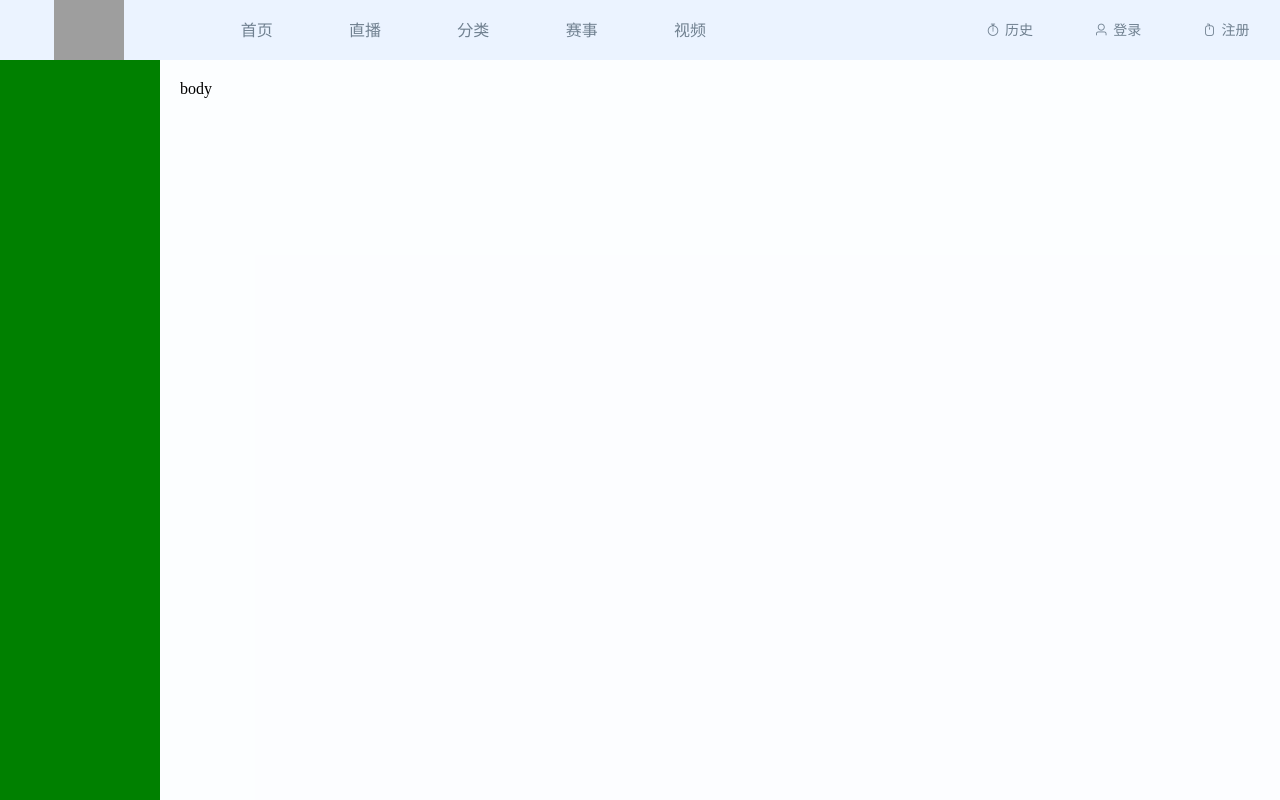
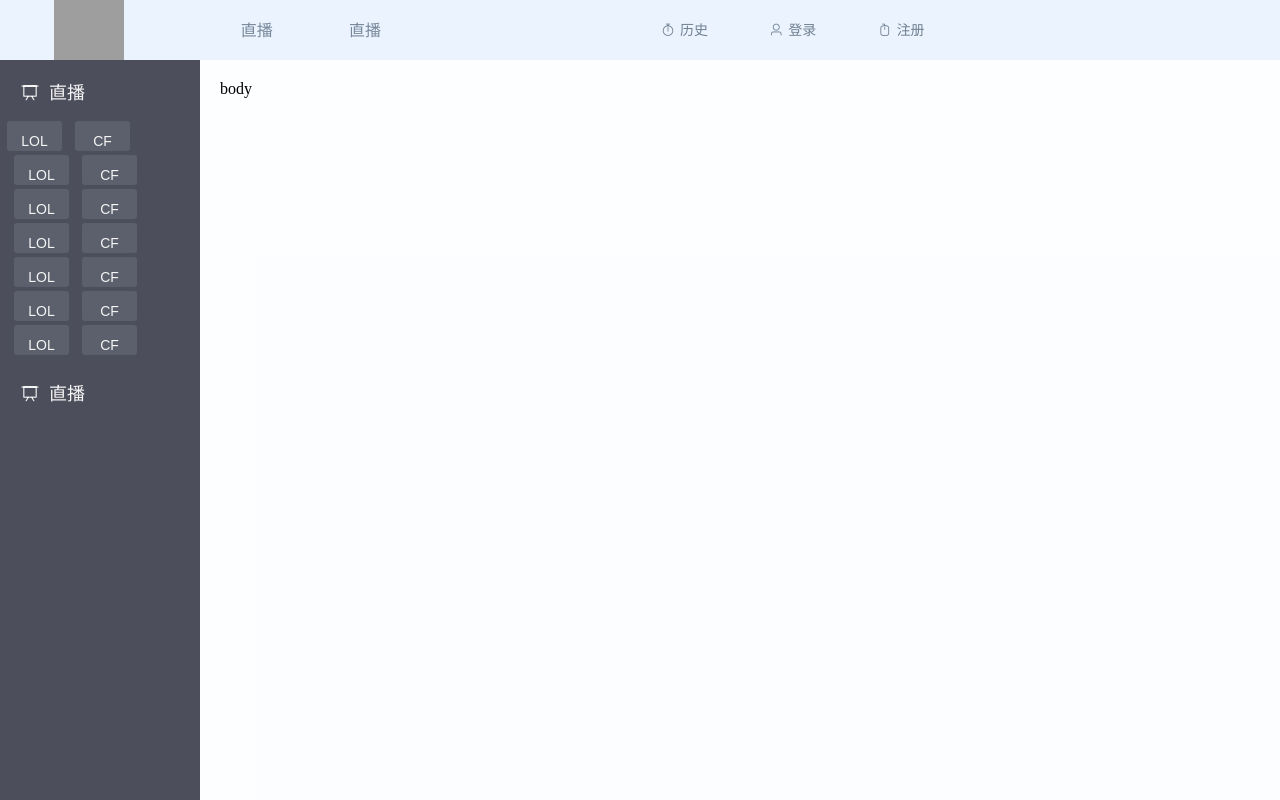
Before and after one commit to LishanZheng/platform, a Vue app: page /#/ in a window 1280 px wide. Shown: the top 800 px of the page. Built offline with nearby package versions, Linux system fonts and the light colour scheme; grey boxes are pictures that could not be loaded; the HTML template or start-up script is replaced by a standard one.

Commit message:
完成侧边栏的设计

```diff
--- /dev/null
+++ b/src/components/asideButton.vue
@@ -0,0 +1,52 @@
+<template>
+  <div class="container">
+    <div>
+      <el-button type="text" :icon="inform.icon" class="button">
+        {{ inform.name }}
+      </el-button>
+      <div v-if="inform.child" class="child-container">
+        <el-button v-for="(item, index) in inform.child"
+                   :key="index"
+                   type="text"
+                   class="child-button">{{ item }}</el-button>
+      </div>
+    </div>
+  </div>
+</template>
+
+<script>
+export default {
+  name: 'asideButton',
+  data() {
+    return {};
+  },
+  props: {
+    inform: [],
+  },
+};
+</script>
+
+<style scoped>
+.button {
+  color: whitesmoke;
+  margin: 10px 0 0 20px;
+  font-size: 18px;
+}
+.button:hover {
+  color: skyblue;
+}
+.child-container {
+  margin: 4px;
+}
+.child-button {
+  width: 55px;
+  height: 30px;
+  background-color: rgba(235,243,255,0.1);
+  border-radius: 3px;
+  color: whitesmoke;
+  margin: 2px 3px;
+}
+.child-button:hover {
+  color: skyblue;
+}
+</style>
--- /dev/null
+++ b/src/components/headerButton.vue
@@ -0,0 +1,26 @@
+<template>
+  <el-button type="text" class="button">{{ inform.name }}</el-button>
+</template>
+
+<script>
+export default {
+  name: 'headerButton',
+  props: {
+    inform: [],
+  },
+};
+</script>
+
+<style scoped>
+.button {
+  width: 60px;
+  margin: 10px;
+  border-radius: 25px;
+  font-size: 16px;
+  color: lightslategray;
+}
+.button:hover {
+  background-color: cornflowerblue;
+  color: aliceblue;
+}
+</style>
--- a/src/pages/mainPage.vue
+++ b/src/pages/mainPage.vue
@@ -5,20 +5,10 @@
         <el-col :offset="1" :span="3">
           <el-image class="hd-icon" :src="iconSrc"></el-image>
         </el-col>
-        <el-col :span="2">
-          <el-button type="text" class="hd-button">首页</el-button>
-        </el-col>
-        <el-col :span="2">
-          <el-button type="text" class="hd-button">直播</el-button>
-        </el-col>
-        <el-col :span="2">
-          <el-button type="text" class="hd-button">分类</el-button>
-        </el-col>
-        <el-col :span="2">
-          <el-button type="text" class="hd-button">赛事</el-button>
-        </el-col>
-        <el-col :span="2">
-          <el-button type="text" class="hd-button">视频</el-button>
+        <el-col :span="2"
+                v-for="(item, index) in headerButtonList"
+                :key="index">
+          <header-button :inform="item"></header-button>
         </el-col>
         <el-col :offset="4" :span="2">
           <el-button type="text" icon="el-icon-timer" class="hd-link">历史</el-button>
@@ -32,19 +22,10 @@
       </el-row>
     </el-header>
     <el-container>
-      <el-aside class="aside_menu" width="160px">
-        <el-menu
-          active-text-color="#538CFF"
-          text-color="#000000"
-          :default-active="this.$route.path"
-          router>
-          <el-menu-item v-for="(item) in navList"
-                        :key="item.name"
-                        :index=item.path
-                        class="aside_menu">
-            <i :class=item.icon></i><span> {{ item.name }} </span>
-          </el-menu-item>
-        </el-menu>
+      <el-aside class="aside_menu" width="200px">
+        <aside-button v-for="(item, index) in asideButtonList"
+                      :key="index"
+                      :inform="item"></aside-button>
       </el-aside>
       <el-main class="body">
         <div style="height: 1000px;">body</div>
@@ -58,39 +39,42 @@
 <script>
 
 import Login from './login';
+import AsideButton from '../components/asideButton';
+import HeaderButton from '../components/headerButton';
 
 export default {
   name: 'MainPage',
-  components: { Login },
+  components: { HeaderButton, AsideButton, Login },
   data() {
     return {
       iconSrc: 'http://121.196.174.189:8080/static/resources/1.png',
+      asideButtonList: [{
+        name: '直播',
+        icon: 'el-icon-data-board',
+        child: ['LOL', 'CF', 'LOL', 'CF', 'LOL', 'CF', 'LOL', 'CF', 'LOL', 'CF', 'LOL', 'CF', 'LOL', 'CF'],
+      }, {
+        name: '直播',
+        icon: 'el-icon-data-board',
+      },
+      ],
+      headerButtonList: [{ name: '直播' }, { name: '直播' }],
     };
   },
   methods: {
-    getNavList() {
-      this.navList = [];
-    },
+    getNavList() {},
   },
 };
 </script>
 <style scoped>
-.page_container {
-  position: absolute;
-  top: 0;
-  left: 0;
-  height: 100%;
-}
 .aside_menu {
   font-size: 15px;
   height: 94vh;
   position: fixed;
   top: 60px;
-  background-color: green;
+  background-color: rgba(1,4,24,0.7);
 }
-
 .header {
-  background-color: rgba(235,243,255);
+  background-color: rgba(235,243,255,1);
   padding: 0;
   position: fixed;
   width: 100vw;
@@ -101,7 +85,7 @@ export default {
   background-color: rgba(241,247,254,0.2);
   position: relative;
   top: 60px;
-  margin-left: 160px;
+  margin-left: 200px;
 }
 .footer {
   text-align: center;
@@ -113,17 +97,6 @@ export default {
   height: 60px;
   width: 70px;
 }
-.hd-button {
-  width: 60px;
-  margin: 10px;
-  border-radius: 25px;
-  font-size: 16px;
-  color: slategray;
-}
-.hd-button:hover {
-  background-color: cornflowerblue;
-  color: aliceblue;
-}
 .hd-link {
   margin: 10px;
   color: slategray;
```
